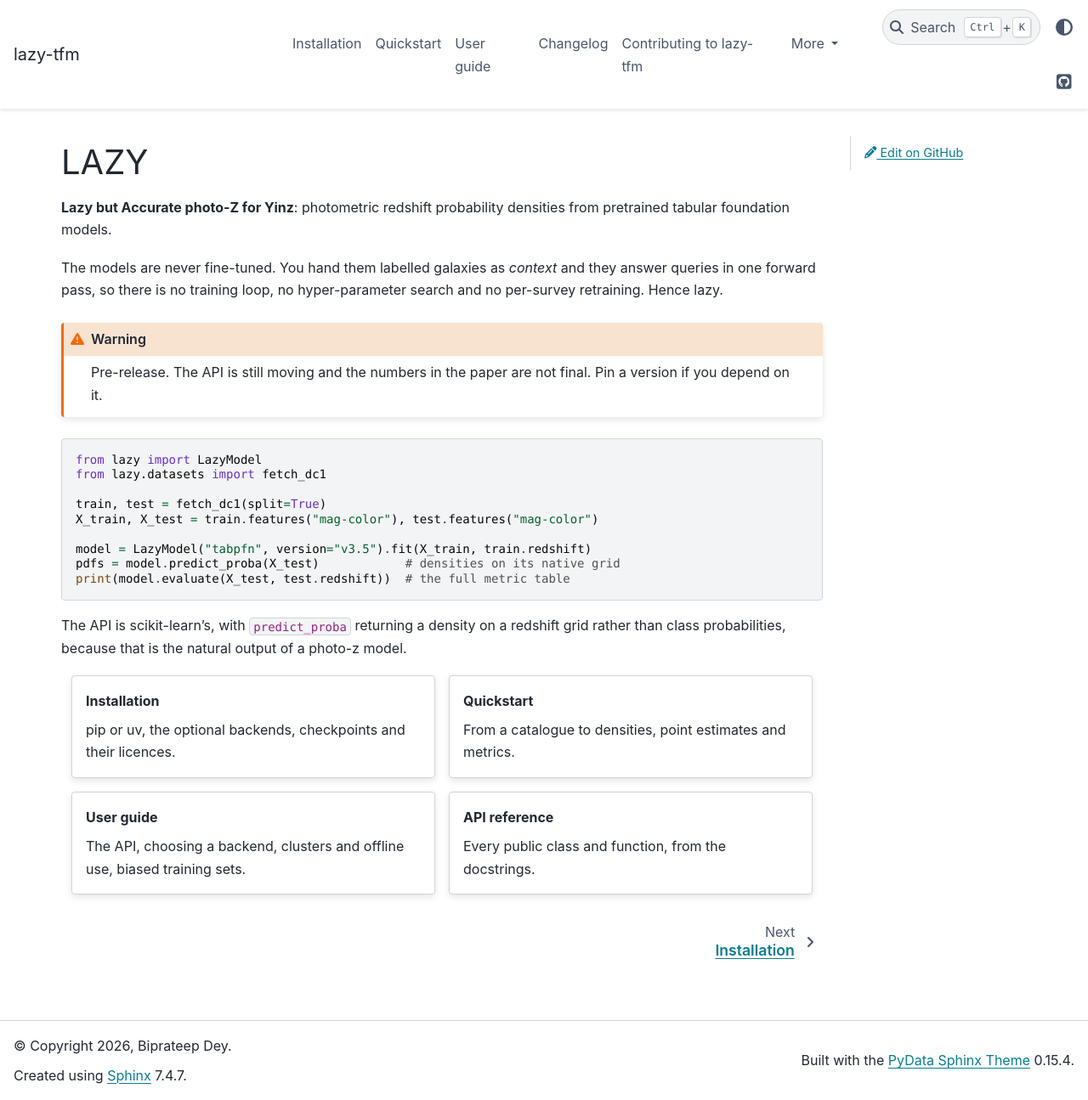
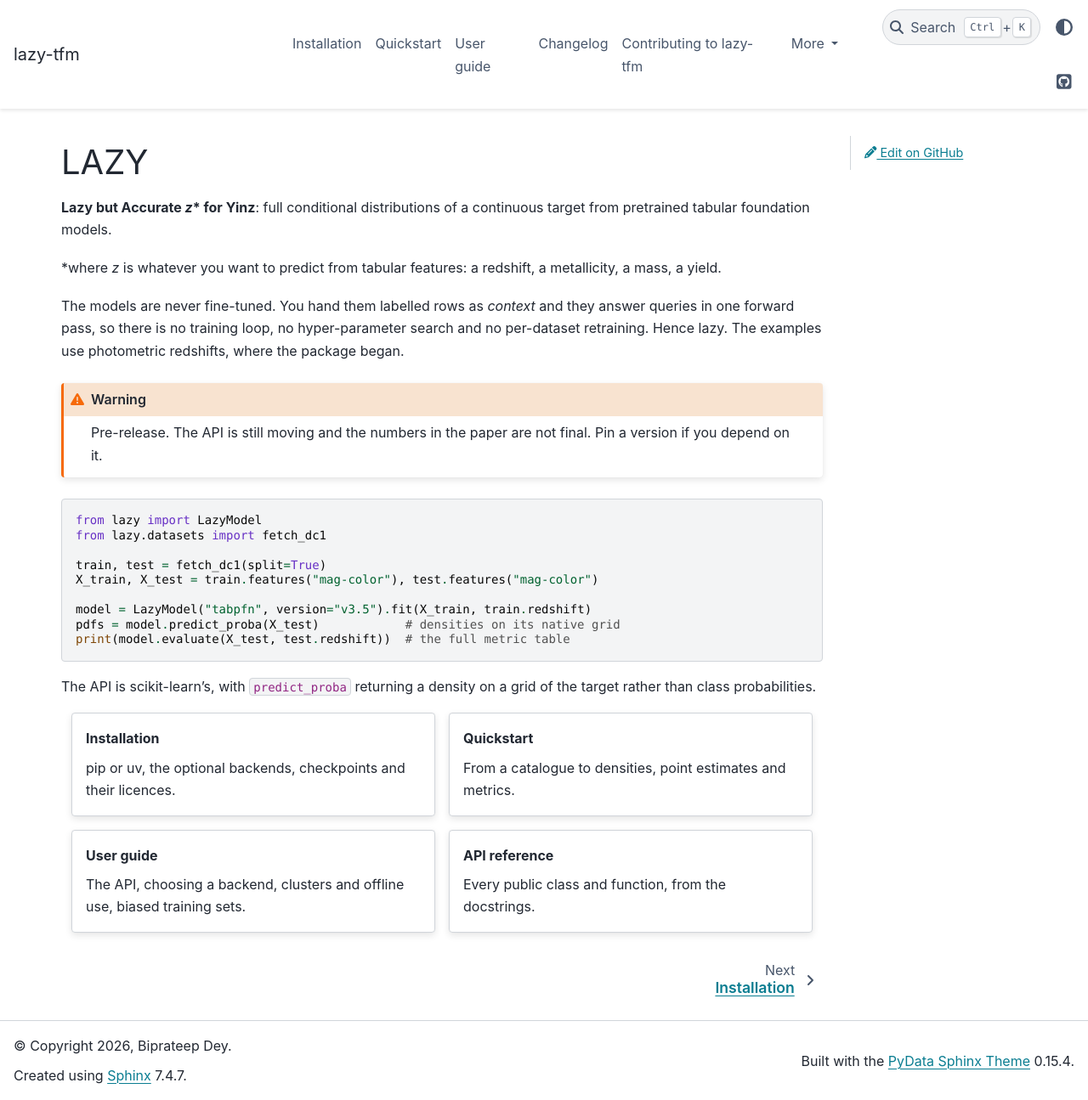
Before and after one commit to biprateep/lazy-tfm, a Sphinx documentation site: the page built from docs/index.md, in a window 1280 px wide and 1295 px high. Shown: the whole window at 85% size. Built offline with Sphinx 7.4.7 and the PyData theme 0.15.4, drawn with Linux system fonts in a browser that asks for light colours; pages that are not in the unit, such as notebooks, are missing from menus.

Commit message:
Present LAZY as Lazy but Accurate z for Yinz, for any target
README, docs, package metadata and citation now describe conditional
distributions of any continuous target z (a redshift, a metallicity, ...),
with photometric redshifts as where the package began and what its worked
examples and benchmark tools cover.

Co-Authored-By: Claude Opus 5.5 <noreply@anthropic.com>

````diff
--- a/docs/index.md
+++ b/docs/index.md
@@ -1,11 +1,15 @@
 # LAZY
 
-**Lazy but Accurate photo-Z for Yinz**: photometric redshift probability
-densities from pretrained tabular foundation models.
+**Lazy but Accurate *z*\* for Yinz**: full conditional distributions of a
+continuous target from pretrained tabular foundation models.
 
-The models are never fine-tuned. You hand them labelled galaxies as *context*
-and they answer queries in one forward pass, so there is no training loop, no
-hyper-parameter search and no per-survey retraining. Hence lazy.
+\*where *z* is whatever you want to predict from tabular features: a redshift,
+a metallicity, a mass, a yield.
+
+The models are never fine-tuned. You hand them labelled rows as *context* and
+they answer queries in one forward pass, so there is no training loop, no
+hyper-parameter search and no per-dataset retraining. Hence lazy. The examples
+use photometric redshifts, where the package began.
 
 ```{warning}
 Pre-release. The API is still moving and the numbers in the paper are not
@@ -24,9 +28,8 @@ pdfs = model.predict_proba(X_test)            # densities on its native grid
 print(model.evaluate(X_test, test.redshift))  # the full metric table
 ```
 
-The API is scikit-learn's, with `predict_proba` returning a density on a
-redshift grid rather than class probabilities, because that is the natural
-output of a photo-z model.
+The API is scikit-learn's, with `predict_proba` returning a density on a grid
+of the target rather than class probabilities.
 
 ::::{grid} 1 1 2 2
 :gutter: 3
--- a/pyproject.toml
+++ b/pyproject.toml
@@ -7,8 +7,8 @@ readme = "README.md"
 authors = [
     { name = "Biprateep Dey", email = "biprateep@pitt.edu" },
 ]
-description = "Lazy but Accurate photo-Z for Yinz"
-keywords = ["photometric redshift", "astronomy", "foundation model", "tabular", "LSST"]
+description = "Lazy but Accurate z for Yinz: conditional distributions from tabular foundation models"
+keywords = ["foundation model", "tabular", "in-context learning", "probabilistic regression", "conditional density estimation", "photometric redshift", "astronomy"]
 classifiers = [
     "Development Status :: 3 - Alpha",
     "Intended Audience :: Science/Research",
````
Also changed, not shown: README.md (+23 -15 lines), docs/guide/api.md (+11 -11 lines), docs/guide/backends.md (+4 -4 lines), docs/installation.md (+1 -1 lines), 1 other file.
